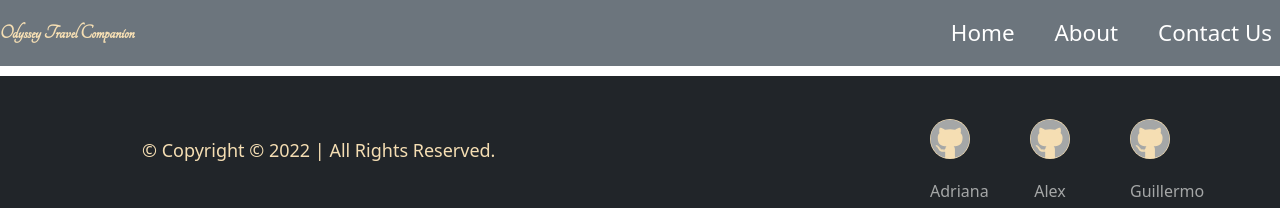
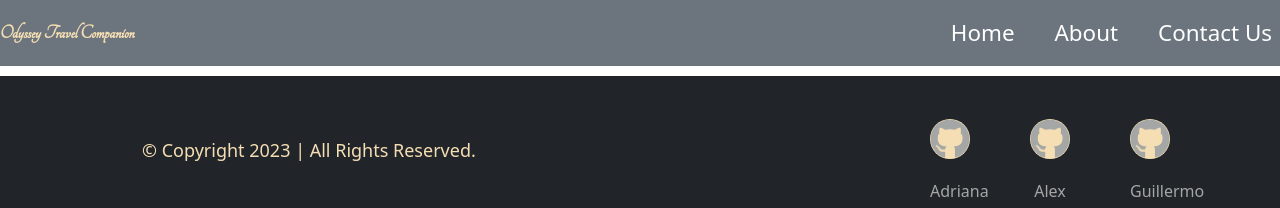
Before and after one commit to abuttle2/odyssey-travel-companion, a React (Create React App) app: page /contact in a window 1280 px wide. Shown: the top 208 px of the page. Built offline with nearby package versions, Linux system fonts and the light colour scheme.

Commit message:
rewrite the copyright text

```diff
--- a/src/components/pages/Footer.js
+++ b/src/components/pages/Footer.js
@@ -12,7 +12,7 @@ function Footer () {
         <Container>
             <Row>
               <Col className='col-sm-12 col-md-6 col-lg-8'>
-                <p className='copyright-text'>&copy; Copyright © 2022 | All Rights Reserved.</p>
+                <p className='copyright-text'>&copy; Copyright 2023 | All Rights Reserved.</p>
               </Col>
                 <Col className='col-sm-12 col-md-6 col-lg-4 text-center py-3'>
                   <ul className='social_media-icons'>
```
